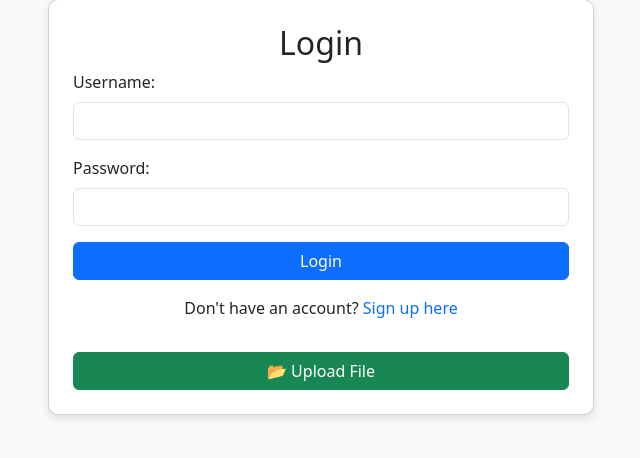
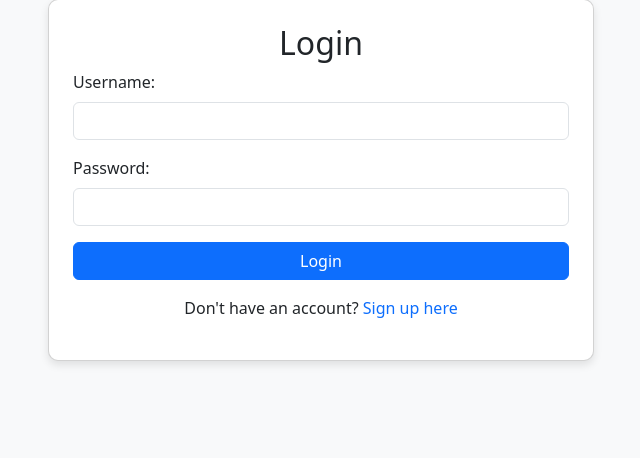
Before and after one commit to OriBiton/TruckSmart-, a Django app: page /login/ in a window 1280 px wide. Shown: the part 137-595 px from the top of the page, without its empty margins (319-959 px from the left). Run offline with Django 5.2, Linux system fonts and the light colour scheme.

Commit message:
Update login.html

```diff
--- a/main/templates/main/login.html
+++ b/main/templates/main/login.html
@@ -85,9 +85,7 @@
                     </p>
 
                     <!-- כפתור מעבר להעלאת קובץ -->
-                    <div class="text-center mt-3">
-                        <a href="{% url 'upload' %}" class="btn btn-success w-100">📂 Upload File</a>
-                    </div>
+
                 </div>
             </div>
         </div>
```
